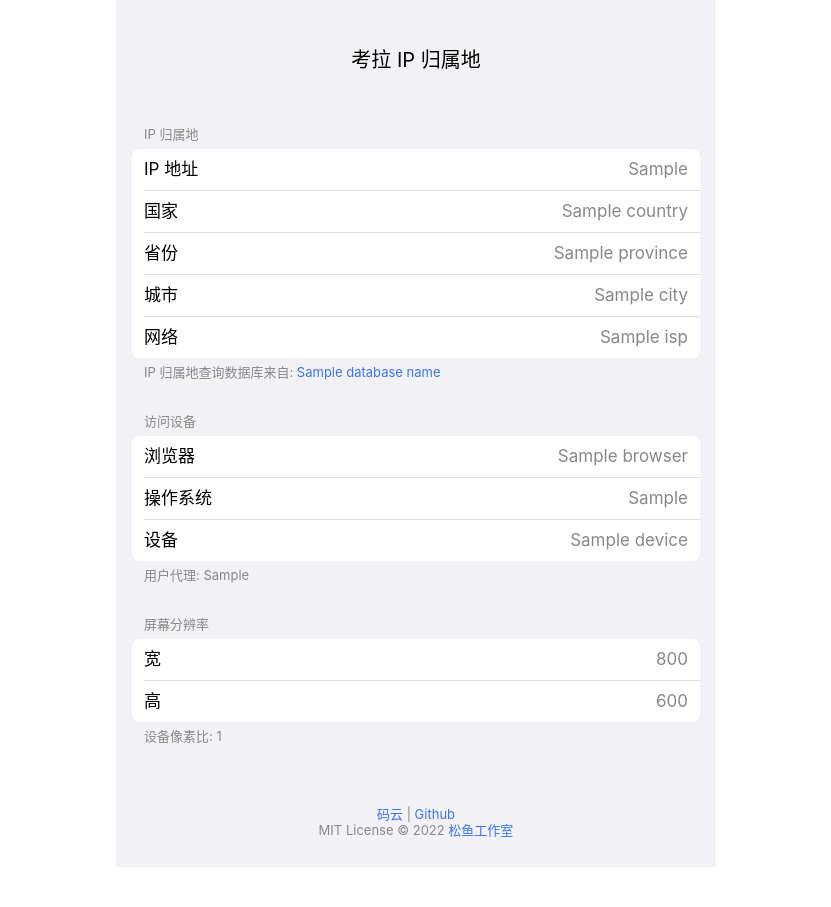
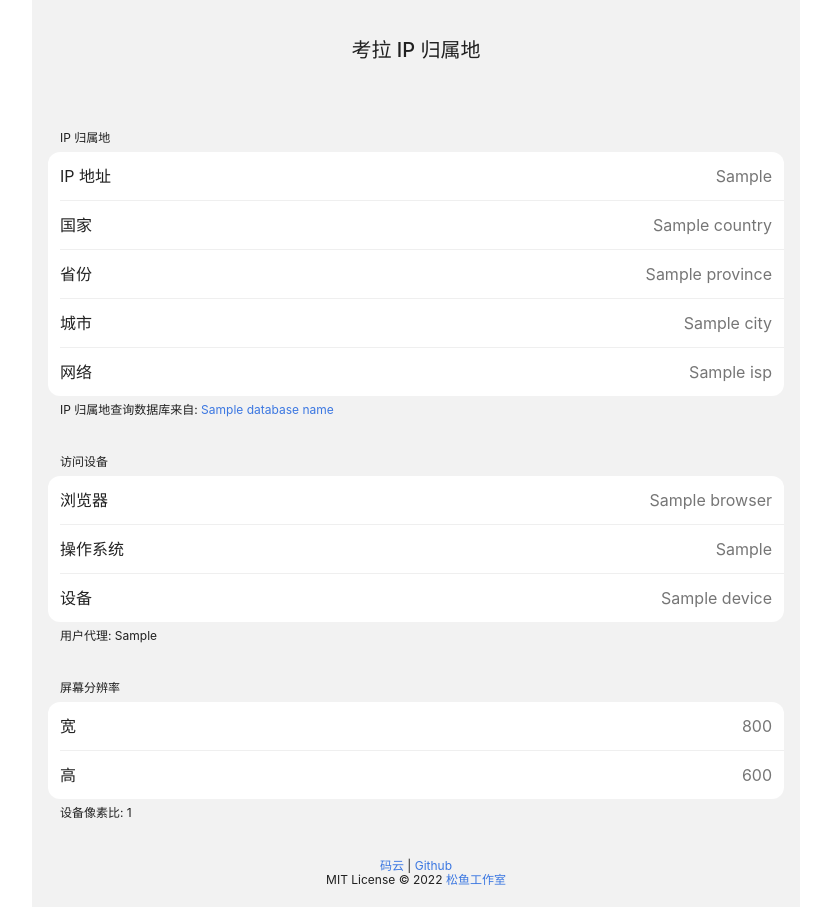
Before and after one commit to jackjyq/ip, a Django app: template templates/index.html in a window 1280 px wide. Shown: the whole page, without its empty margins (224-1055 px from the left). Before the commit the page ends 867 px from the top, so only its background shows below. Run offline with Django 3.2, Linux system fonts and the light colour scheme; the template is opened without the code that fills it: most values are stand-ins (such as "Sample title", 1, 10 or a date in 2020).

Commit message:
change color and font size

```diff
--- a/static/styles.css
+++ b/static/styles.css
@@ -3,63 +3,61 @@
 }
 
 body {
-  /* font-family
-    https://zenozeng.github.io/fonts.css/ */
-  font-family: -apple-system, "Noto Sans", "Helvetica Neue", Helvetica,
-    "Nimbus Sans L", Arial, "Liberation Sans", "PingFang SC", "Hiragino Sans GB",
-    "Noto Sans CJK SC", "Source Han Sans SC", "Source Han Sans CN",
-    "Microsoft YaHei", "Wenquanyi Micro Hei", "WenQuanYi Zen Hei", "ST Heiti",
-    SimHei, "WenQuanYi Zen Hei Sharp", sans-serif;
+  /* https://github.com */
+  font-family: -apple-system, BlinkMacSystemFont, "Segoe UI", Helvetica, Arial,
+    sans-serif, "Apple Color Emoji", "Segoe UI Emoji";
+  font-size: 16px;
+  color: #000000de;
 }
 
 header,
 main,
 footer {
-  background-color: #f2f1f5;
+  background-color: #f2f2f2;
   margin: auto;
-  max-width: 600px;
+  padding-left: 16px;
+  padding-right: 16px;
+  max-width: 768px;
 }
 
 header {
   text-align: center;
   font-size: 20px;
-  height: 120px;
-  padding-top: 50px;
+  font-weight: 500;
+  height: 100px;
+  padding-top: 40px;
 }
 
 main {
-  padding: 0 16px 16px 16px;
-  font-size: 17px;
   /* 100vh - header - footer */
   min-height: calc(100vh - 120px - 80px);
 }
 
 section {
-  padding-bottom: 20px;
+  padding-top: 24px;
 }
 
 h1,
 p {
-  color: #888888;
-  font-size: 13px;
+  font-size: 12px;
   padding: 8px 0 8px 12px;
 }
 
 ul {
   background-color: #ffffff;
-  border-radius: 8px;
+  border-radius: 12px;
   padding-left: 12px;
 }
 
 li {
-  padding: 12px 12px 12px 0;
+  padding: 16px 12px 16px 0;
   display: flex;
   justify-content: space-between;
   column-gap: 12px;
 }
 
 li:not(:last-child) {
-  border-bottom: #c9c9c99e solid 1px;
+  border-bottom: #00000010 solid 1px;
 }
 
 li > span:nth-child(1) {
@@ -67,16 +65,14 @@ li > span:nth-child(1) {
 }
 
 li > span:nth-child(2) {
-  color: #888888;
+  color: #0000008a;
   word-break: break-all;
 }
 
 footer {
   text-align: center;
-  color: #888888;
-  font-size: 13px;
   height: 80px;
-  padding-top: 20px;
+  padding-top: 32px;
 }
 
 footer p {
@@ -88,7 +84,3 @@ a {
   color: #3b77e1;
   text-decoration: none;
 }
-
-a:visited {
-  color: #3b77e1;
-}
```
